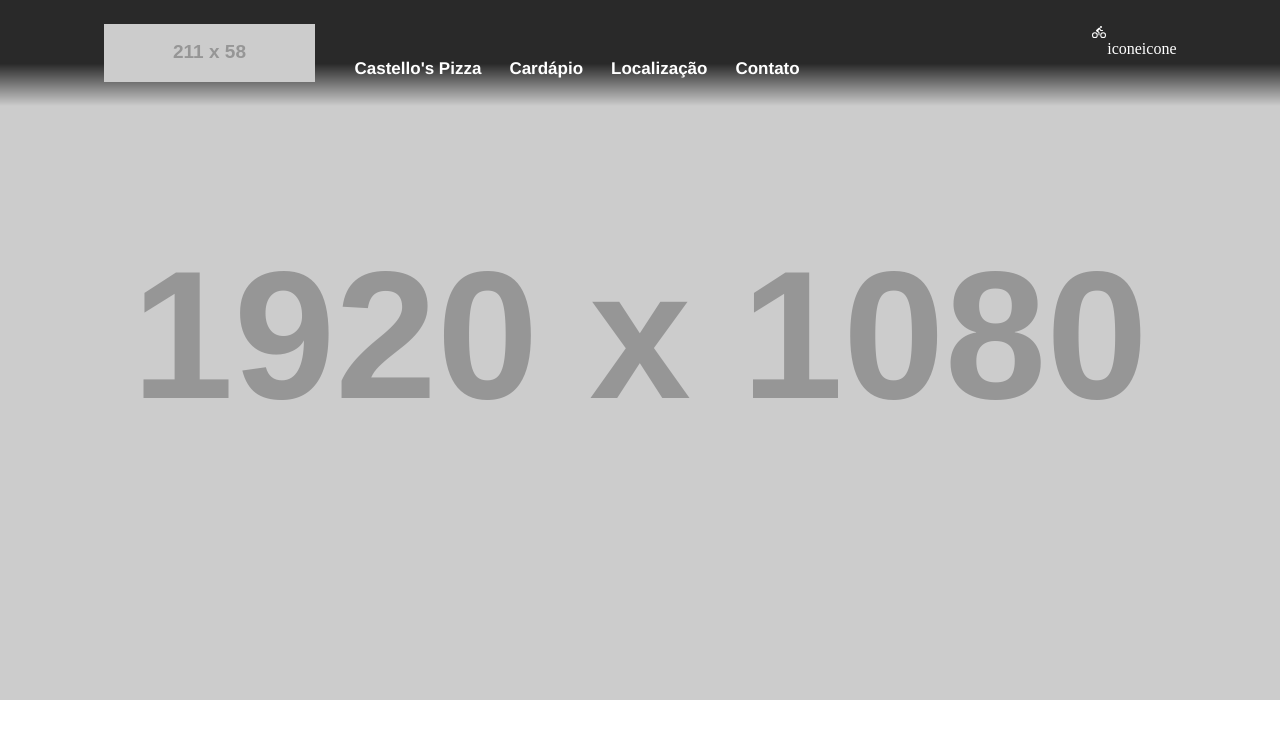
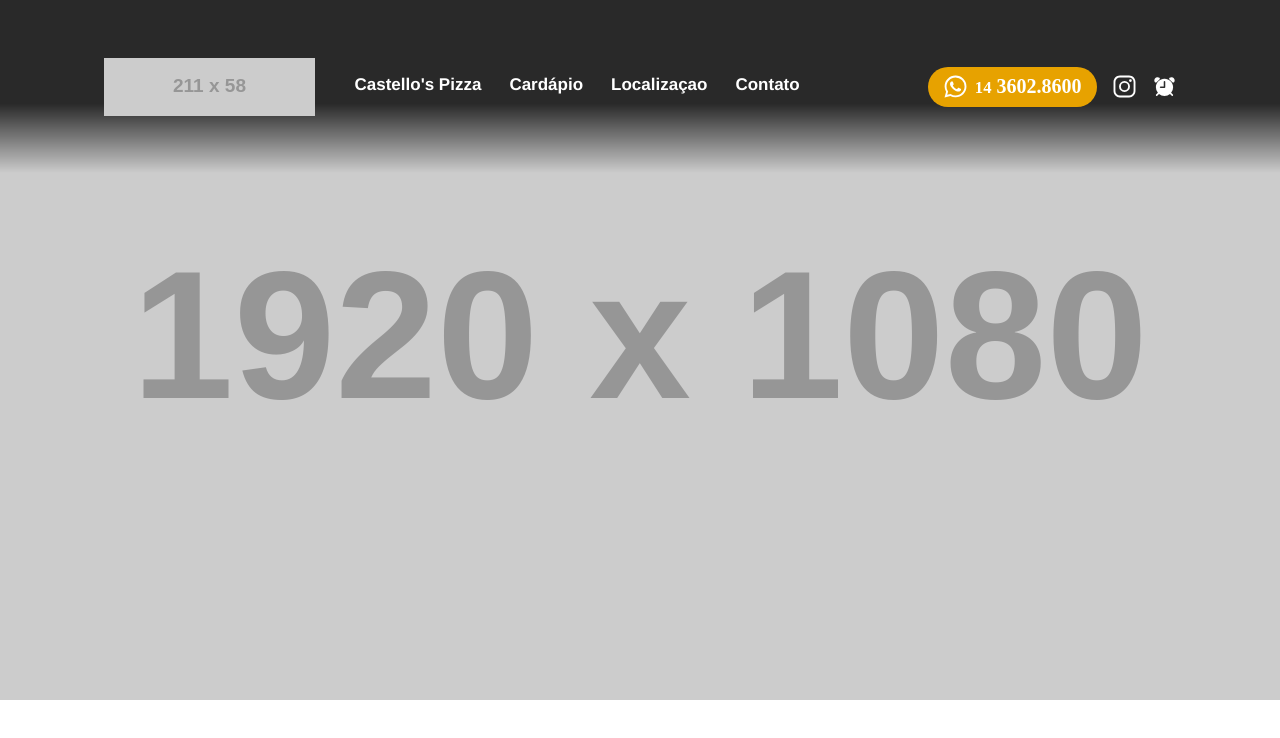
Before and after one commit to BiaS1lva6/PIZZARIA, a plain HTML site: page index.html in a window 1280 px wide. Drawn offline with nearby package versions, Linux system fonts and the light colour scheme; placeholder pictures from the web are drawn by us.

Commit message:
consumo de api no whatsapp

```diff
--- a/css/style.css
+++ b/css/style.css
@@ -43,36 +43,63 @@ header{
     margin: 0 auto;
 }
 .main-navigation {
-    display:flex
+    display: flex;
+    align-items: center;
   }
 
-.main-navigation ul{
+  .main-navigation ul {
     list-style: none;
     display: flex;
     gap: 28px;
- align-items: flex-end;
+    align-items: center;
     margin: 0;
   }
 
-.main-navigation a{
+  .main-navigation a {
     color: #fff;
     display: block;
     text-decoration: none;
-    font-size: 17px; /* tamanho*/
-    font-weight: 700; /* grossura*/
+    font-size: 17px;
+    font-weight: 700;
     font-family: Helvetica, sans-serif;
     border-bottom: solid 3px transparent;
   }
-
   .main-navigation a:hover,
   .main-navigation a:focus {
     border-color: #e7a200;
   }
 
-.site-header-main{
+  .site-header-main {
     display: flex;
     justify-content: space-between;
+    height: 125px;
   }
-.sec-menu{
+
+  .sec-menu {
     display: flex;
+    align-items: center;
+    gap: 15px;
   }
+
+  .sec-menu ion-icon {
+    font-size: 25px;
+  }
+
+  #btnZap {
+    background: #e7a200;
+    border-radius: 65px;
+    padding: 0px 15px;
+    font-size: 20px;
+    font-weight: bolder;
+    height: 40px;
+
+    display: flex;
+    align-items: center;
+    gap: 7px;
+}
+
+.Zap{  /* coloquei . porque é uma class se não for coloca # */
+    text-decoration: none;
+    color: #fff;
+
+}
--- a/index.html
+++ b/index.html
@@ -1,36 +1,48 @@
 <!DOCTYPE html>
 <html lang="pt-BR">
   <head>
-    <meta charset="UTF-8">
-    <meta name="viewport" content="width=device-width, initial-scale=1.0">
+    <meta charset="UTF-8" />
+    <meta name="viewport" content="width=device-width, initial-scale=1.0" />
     <title>Castello's Pizza</title>
 
-    <link rel="stylesheet" href="./css/style.css">
+    <link rel="stylesheet" href="./css/style.css" />
   </head>
   <body>
     <div id="page" class="site">
       <div class="tp-bgimg defaultimg fullcontainer bgfundo"></div>
       <header>
-            <div class= "container site-header-main">
-                <nav  id="site-navigation" class="main-navigation">
-               <img src="https://placehold.co/211x58" alt="">
-
+        <div class="container site-header-main">
+          <nav id="site-navigation" class="main-navigation">
+            <img src="https://placehold.co/211x58" alt="" height="58px" />
+            <!-- ul>li*4>a -->
             <ul id="menu-principal" class="primary-menu">
               <li><a href="">Castello's Pizza</a></li>
               <li><a href="">Cardápio</a></li>
-                        <li><a href="">Localização</a></li>
+              <li><a href="">Localizaçao</a></li>
               <li><a href="">Contato</a></li>
             </ul>
           </nav>
           <div class="sec-menu">
-                    <div><ion-icon name="bicycle"></ion-icon></div>
-                    <p>icone</p>
-                    <p>icone</p>
+              <a href="https://api.whatsapp.com/send?phone=5514360286000&text=Gostaria de fazer uma pedido."
+              target="_blank" class="Zap">
+                  <div id="btnZap">
+                      <ion-icon name="logo-whatsapp"></ion-icon>
+                      <b><small>14</small> 3602.8600</b>
+                    </div>
+                </a>
+            <ion-icon name="logo-instagram"></ion-icon>
+            <ion-icon name="alarm"></ion-icon>
           </div>
         </div>
       </header>
     </div>
   </body>
-   <script type="module" src="https://unpkg.com/ionicons@7.1.0/dist/ionicons/ionicons.esm.js"></script>
-<script nomodule src="https://unpkg.com/ionicons@7.1.0/dist/ionicons/ionicons.js"></script>
+  <script
+    type="module"
+    src="https://unpkg.com/ionicons@7.1.0/dist/ionicons/ionicons.esm.js"
+  ></script>
+  <script
+    nomodule
+    src="https://unpkg.com/ionicons@7.1.0/dist/ionicons/ionicons.js"
+  ></script>
 </html>
```
Lines whose indentation alone changed are shown as unchanged.
